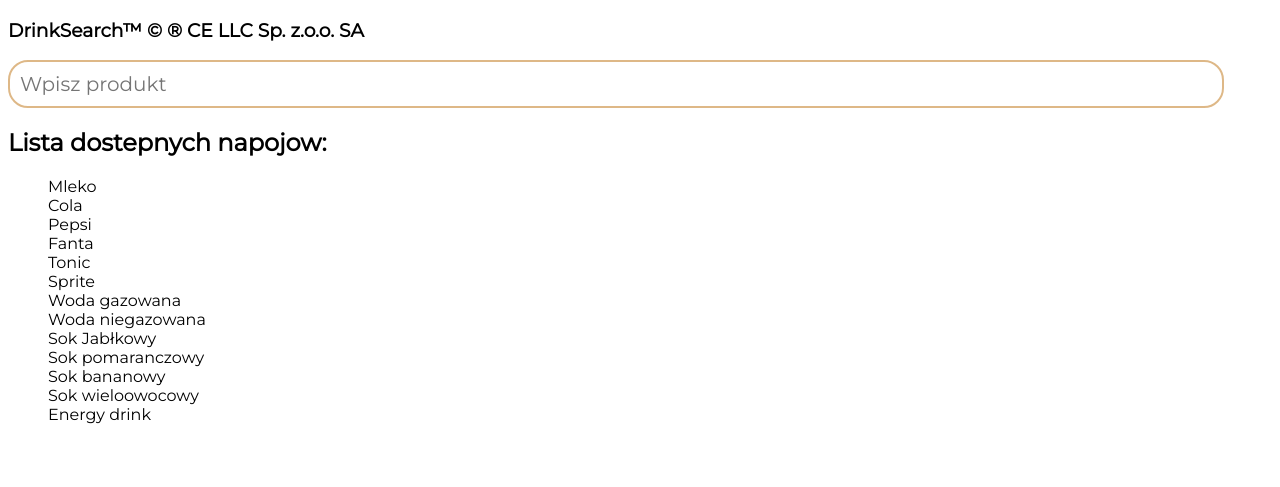
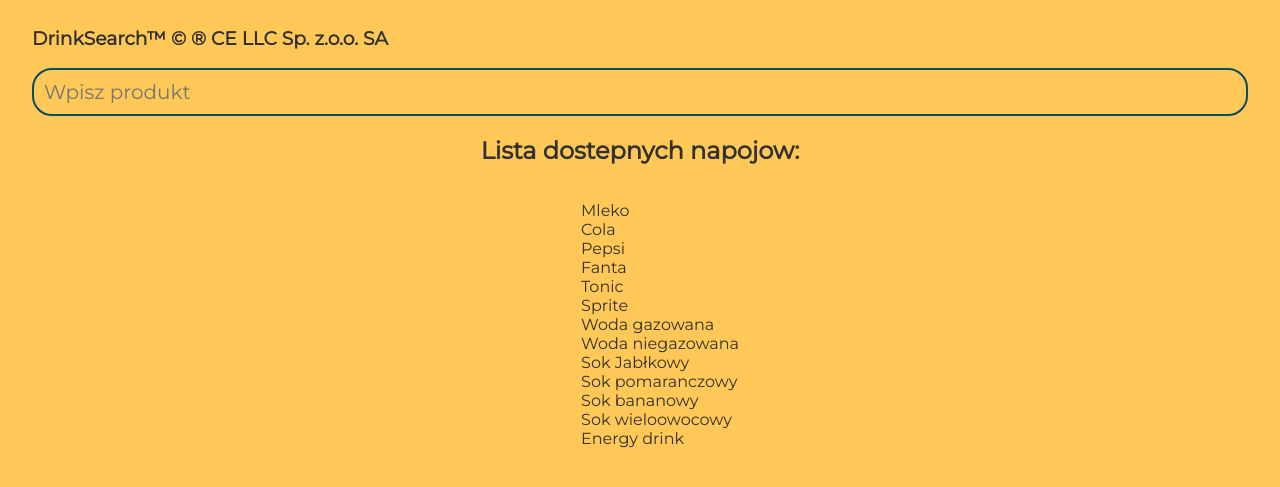
Before and after one commit to lukasz-stepien-dev/PAI, a PHP site: page / in a window 1280 px wide. Shown: the top 487 px of the page. Run offline with PHP 8.4, Linux system fonts and the light colour scheme.

Commit message:
Added some css

```diff
--- a/05.12.22-dom/ex1/script.js
+++ b/05.12.22-dom/ex1/script.js
@@ -1,6 +1,10 @@
-document.querySelector('#search').addEventListener('keyup', (event) => {
+const searchBar = document.querySelector('#search');
+const body = document.querySelector('body');
+const lis = document.querySelectorAll('li');
+
+
+searchBar.addEventListener('keyup', (event) => {
     const text = event.target.value.toLowerCase();
-    const lis = document.querySelectorAll('li');
     let everythingNone = true
 
     //for (let i = 0; i < lis.length; i++) {
--- a/05.12.22-dom/ex1/style.css
+++ b/05.12.22-dom/ex1/style.css
@@ -1,10 +1,26 @@
 @import url('https://fonts.googleapis.com/css2?family=Montserrat&display=swap');
 
-* {box-sizing: border-box; font-family: 'Montserrat', sans-serif;}
+* {box-sizing: border-box;
+    font-family: 'Montserrat', sans-serif;
+    color: #323031;
+}
+
+body {
+    background-color: #FFC857;
+}
+
+section {
+    display: flex;
+    flex-direction: column;
+    align-items: center;
+}
 
 li {
     list-style-type: none;
-    transition: all 0.5;
+    }
+
+li:hover {
+    font-weight: bold;
 }
 
 input {
@@ -13,12 +29,15 @@ input {
     padding: 10px;
     font-size: 20px;
     border-style: solid;
-    border-color: burlywood;
+    border-color: #084C61;
+    background-color: #FFC857;
     transition: all 0.5s;
 }
 
 input:focus {
-    box-shadow: black 5px 5px 20px;
-    border-color: royalblue;
+    box-shadow: #084C61 5px 5px 20px;
+    border-color: #177E89;
+    background-color: #323031;
+    color: whitesmoke;
     outline: none;
 }
```
